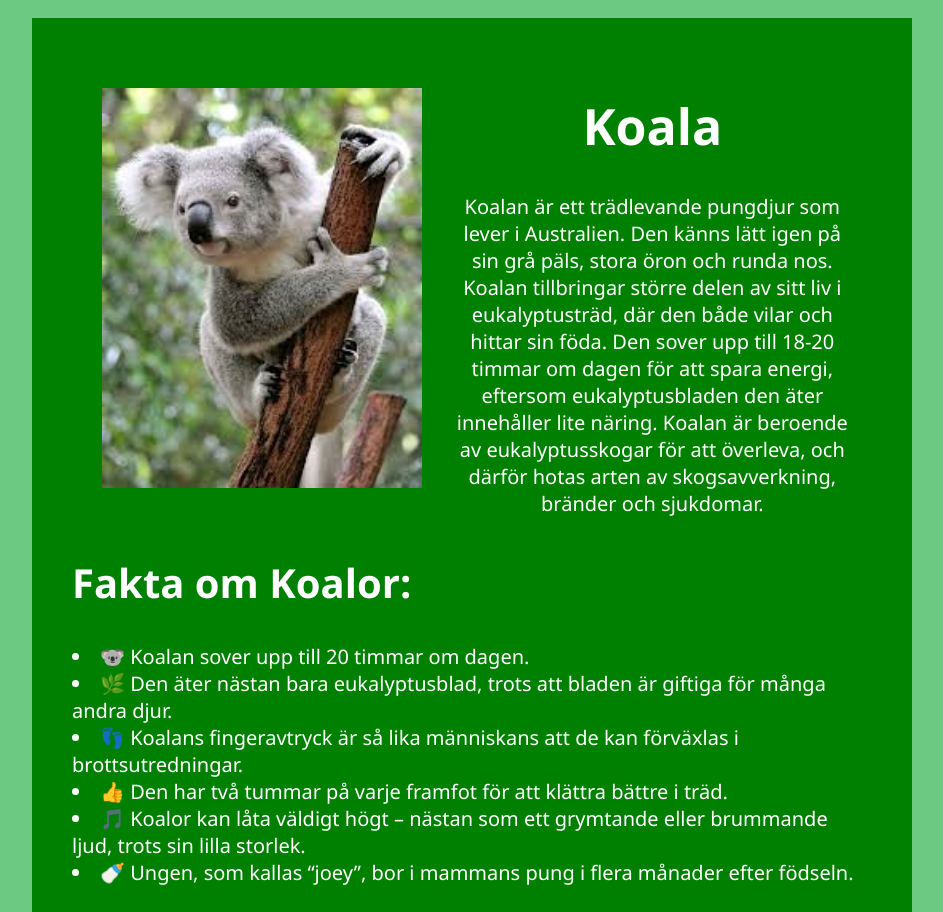
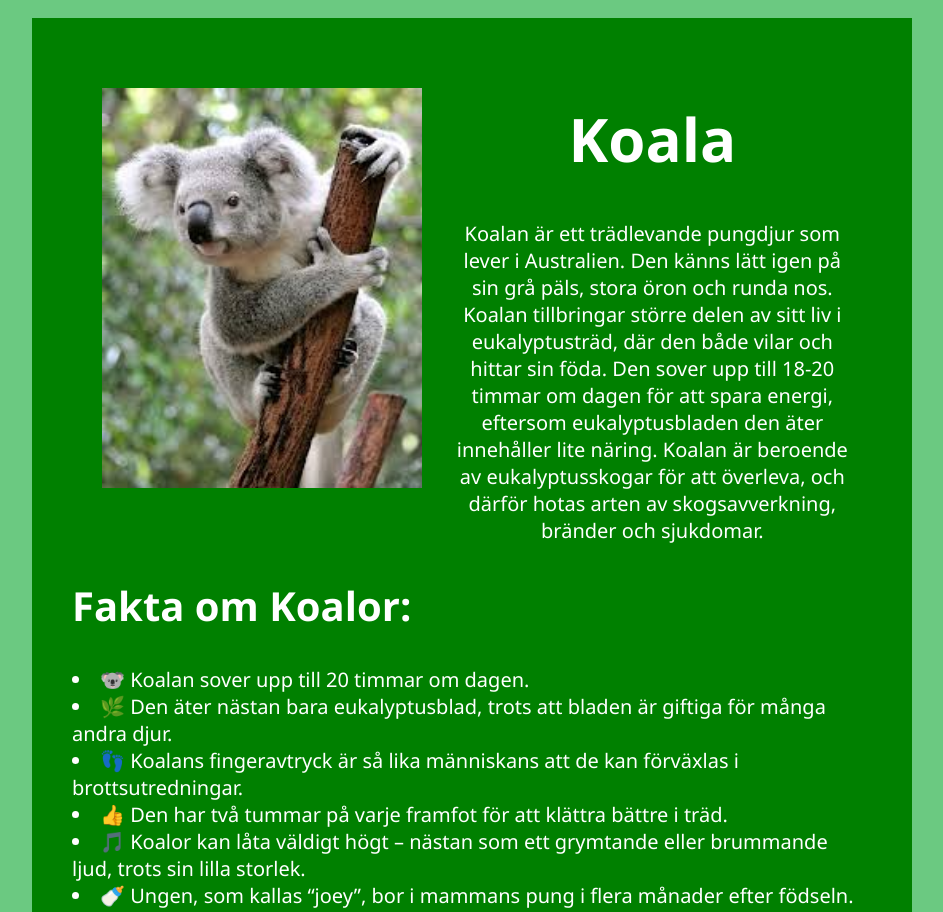
Before and after one commit to casper333333/koala, a plain HTML site: page index.html in a window 1280 px wide. Shown: the top 912 px of the page, without its empty margins (168-1111 px from the left). Drawn offline with Linux system fonts and the light colour scheme.

Commit message:
Update index.html inline css

```diff
--- a/index.html
+++ b/index.html
@@ -14,7 +14,7 @@
         </div>
 
         <div class="textruta">
-            <h1>Koala</h1>
+            <h1 style="font-size: 60px;">Koala</h1>
             <span class="faktatext">Koalan är ett trädlevande pungdjur som lever i Australien. Den känns lätt igen på sin grå päls,
                 stora öron och runda nos. Koalan tillbringar större delen av sitt liv i eukalyptusträd, där den både vilar och hittar sin föda.
                 Den sover upp till 18-20 timmar om dagen för att spara energi, eftersom eukalyptusbladen den äter innehåller lite näring.
```
